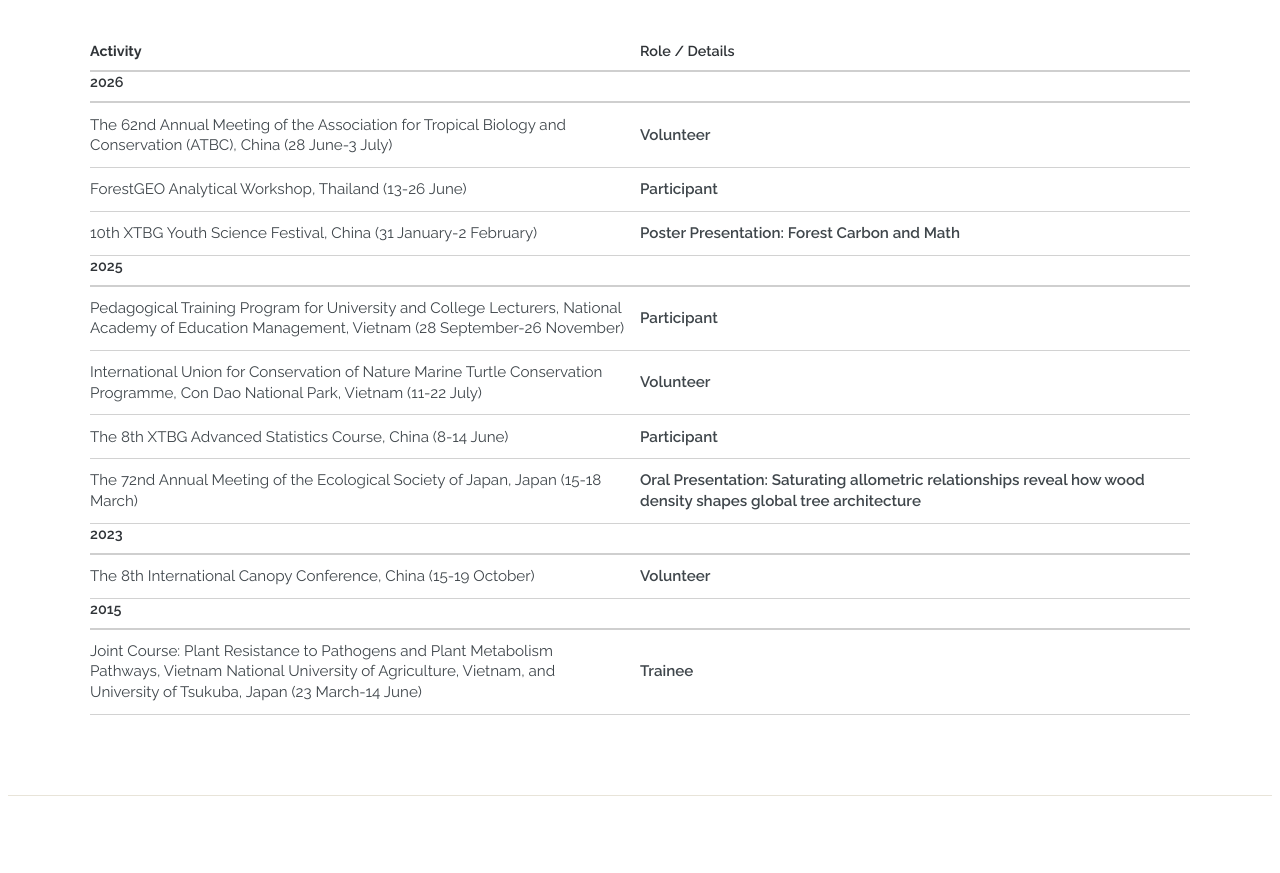
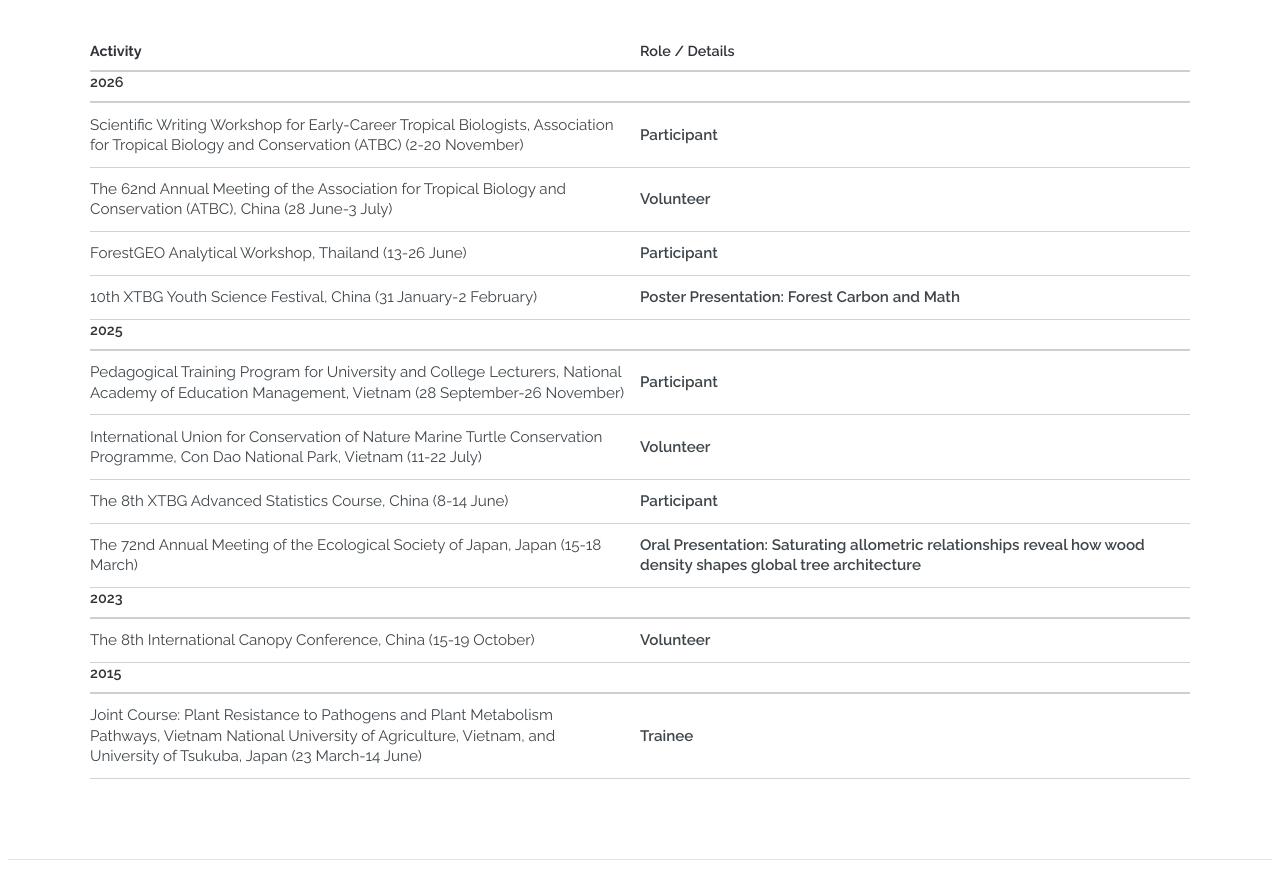
Before and after one commit to nt-duyen/nt-duyen.github.io, a plain HTML site: page index.html in a window 1280 px wide. Shown: the part 7218-8091 px from the top of the page. Drawn offline with Linux system fonts and the light colour scheme.

Commit message:
Add ATBC Scientific Writing Workshop to Professional development
Co-Authored-By: Claude Opus 5.5 <noreply@anthropic.com>

```diff
--- a/index.html
+++ b/index.html
@@ -206,6 +206,10 @@
             <tbody>
               <tr><th colspan="2">2026</th></tr>
               <tr>
+                <td>Scientific Writing Workshop for Early-Career Tropical Biologists, Association for Tropical Biology and Conservation (ATBC) (2-20 November)</td>
+                <td>Participant</td>
+              </tr>
+              <tr>
                 <td>The 62nd Annual Meeting of the Association for Tropical Biology and Conservation (ATBC), China (28 June-3 July)</td>
                 <td>Volunteer</td>
               </tr>
```
